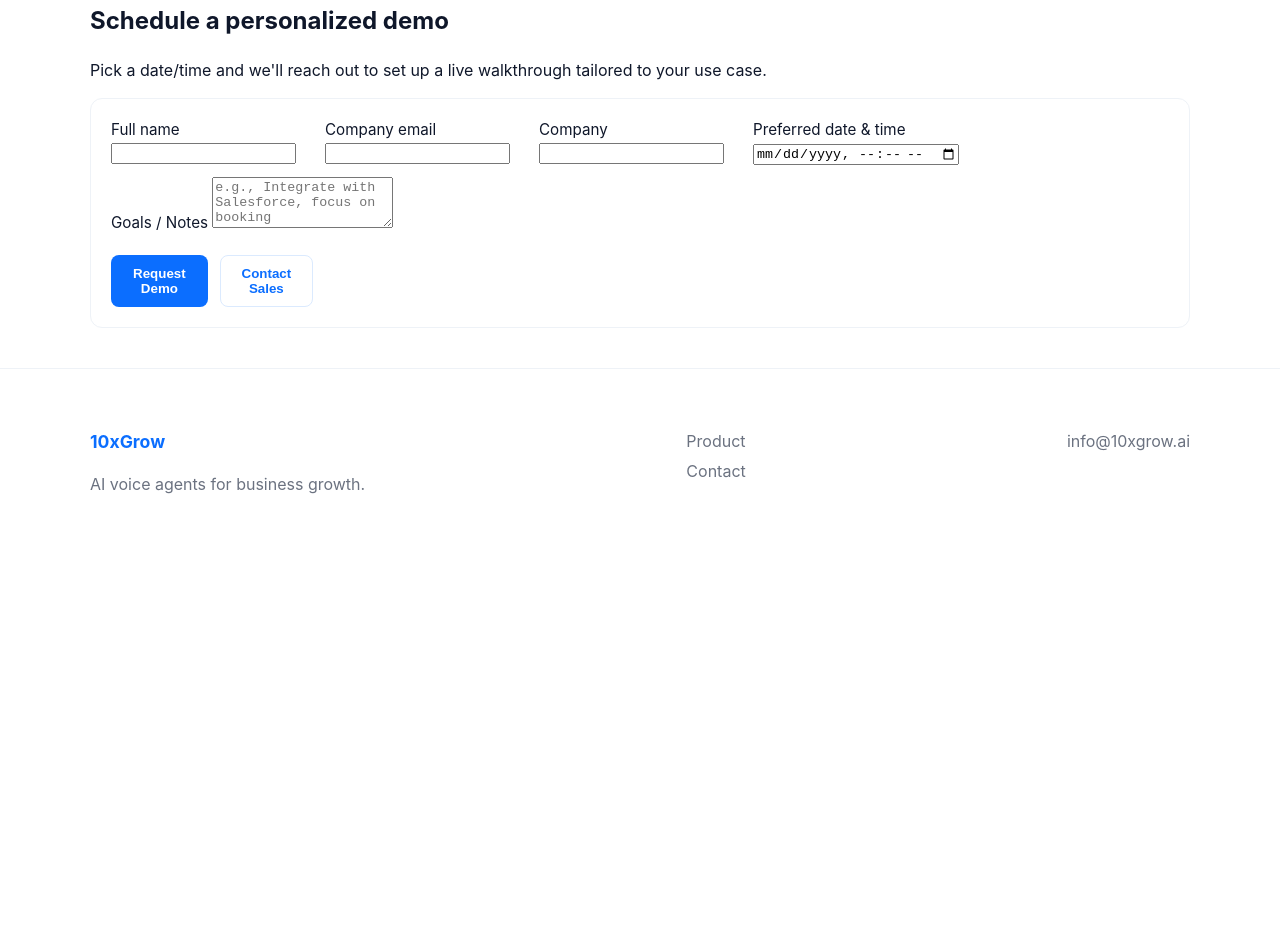
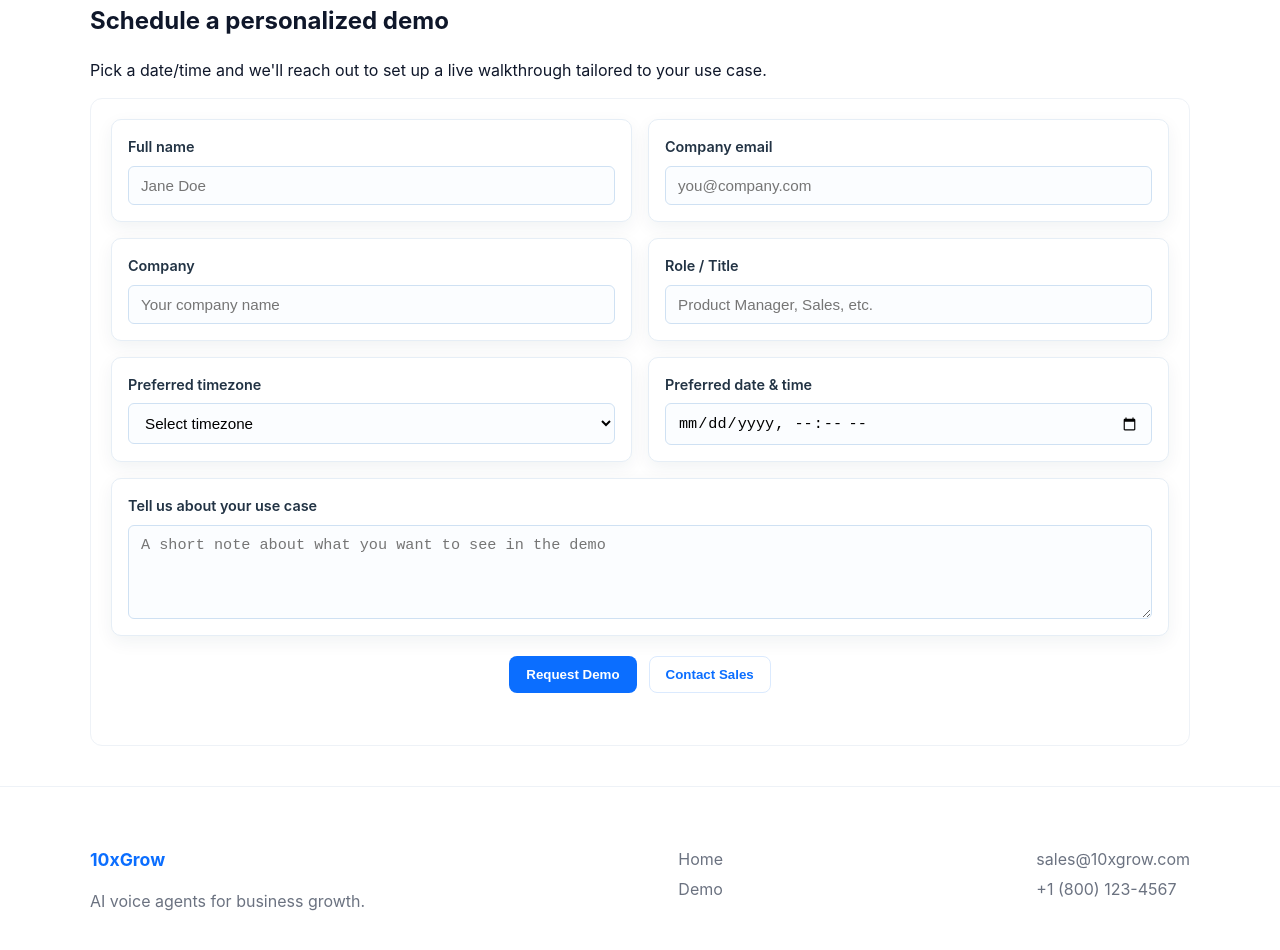
Before and after one commit to 10xgrowinfo/10xgrow-web, a plain HTML site: page product-demo.html in a window 1280 px wide. Shown: the part 788-1738 px from the top of the page. Before the commit the page ends 1360 px from the top, so only its background shows below. Drawn offline with Linux system fonts and the light colour scheme.

Commit message:
Product demo: switch demo booking section to card-style layout (match contact)

```diff
--- a/product-demo.html
+++ b/product-demo.html
@@ -6,6 +6,8 @@
   <title>Live Demo — Call AI Agent | 10xGrow</title>
   <meta name="description" content="Live demo page for 10xGrow Call AI Agent. Watch an interactive demo or schedule a walkthrough with our product specialists." />
   <link rel="stylesheet" href="styles.css" />
+  <!-- page-specific styles for the cards layout -->
+  <link rel="stylesheet" href="product-demo.css" />
   <script defer src="script.js"></script>
 </head>
 <body>
@@ -54,32 +56,56 @@
     <section class="container" id="book-demo">
       <h2>Schedule a personalized demo</h2>
       <p>Pick a date/time and we'll reach out to set up a live walkthrough tailored to your use case.</p>
-      <form id="demo-form" class="form grid-form" novalidate>
-        <label>
-          Full name
-          <input type="text" name="name" required />
-        </label>
-        <label>
-          Company email
-          <input type="email" name="email" required />
-        </label>
-        <label>
-          Company
-          <input type="text" name="company" />
-        </label>
-        <label>
-          Preferred date & time
-          <input type="datetime-local" name="datetime" required />
-        </label>
-        <label class="full">
-          Goals / Notes
-          <textarea name="notes" rows="3" placeholder="e.g., Integrate with Salesforce, focus on booking"></textarea>
-        </label>
 
-        <div class="form-actions">
+      <!-- Updated form: card-style layout (only this section changed) -->
+      <form id="demo-form" class="form demo-cards-form" novalidate>
+        <div class="cards-grid" role="group" aria-labelledby="book-demo">
+          <div class="form-card">
+            <label for="name">Full name</label>
+            <input id="name" type="text" name="name" required placeholder="Jane Doe" />
+          </div>
+
+          <div class="form-card">
+            <label for="email">Company email</label>
+            <input id="email" type="email" name="email" required placeholder="you@company.com" />
+          </div>
+
+          <div class="form-card">
+            <label for="company">Company</label>
+            <input id="company" type="text" name="company" placeholder="Your company name" />
+          </div>
+
+          <div class="form-card">
+            <label for="role">Role / Title</label>
+            <input id="role" type="text" name="role" placeholder="Product Manager, Sales, etc." />
+          </div>
+
+          <div class="form-card">
+            <label for="timezone">Preferred timezone</label>
+            <select id="timezone" name="timezone">
+              <option value="">Select timezone</option>
+              <option value="us-pst">US / Pacific</option>
+              <option value="us-est">US / Eastern</option>
+              <option value="utc">UTC</option>
+            </select>
+          </div>
+
+          <div class="form-card">
+            <label for="datetime">Preferred date & time</label>
+            <input id="datetime" type="datetime-local" name="datetime" />
+          </div>
+
+          <div class="form-card form-card--full">
+            <label for="message">Tell us about your use case</label>
+            <textarea id="message" name="message" rows="4" placeholder="A short note about what you want to see in the demo"></textarea>
+          </div>
+        </div>
+
+        <div class="form-actions form-actions--center">
           <button type="submit" class="btn btn-primary">Request Demo</button>
-          <button type="button" class="btn btn-outline" id="contact-sales">Contact Sales</button>
+          <button type="button" class="btn btn-outline" onclick="location.href='contact.html'">Contact Sales</button>
         </div>
+
         <div id="demo-form-msg" class="form-msg" aria-live="polite"></div>
       </form>
     </section>
@@ -92,11 +118,12 @@
         <p>AI voice agents for business growth.</p>
       </div>
       <div class="links-col">
-        <a href="product.html">Product</a>
-        <a href="contact.html">Contact</a>
+        <a href="index.html">Home</a>
+        <a href="product-demo.html">Demo</a>
       </div>
       <div class="contact-col">
-        <a href="mailto:info@10xgrow.ai">info@10xgrow.ai</a>
+        <a href="mailto:sales@10xgrow.com">sales@10xgrow.com</a>
+        <a href="tel:+18001234567">+1 (800) 123-4567</a>
       </div>
     </div>
   </footer>
```
